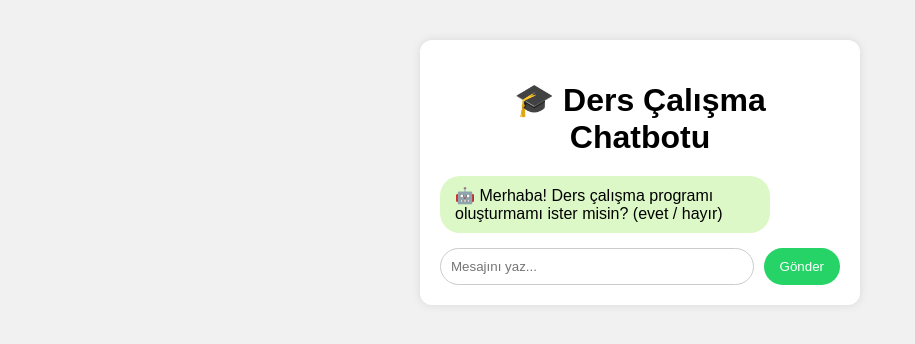
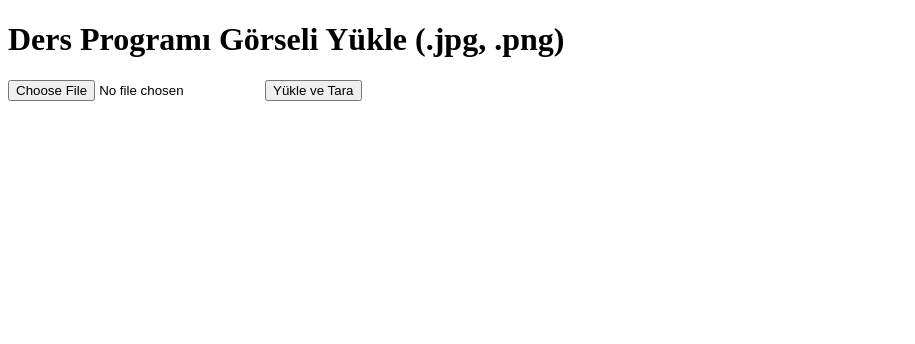
Before and after one commit to serraekici/AIcademic-teknofest, a Flask app: page / in a window 1280 px wide. Shown: the top 344 px of the page, without its empty margins (0-915 px from the left). Run offline with Flask 3, Linux system fonts and the light colour scheme.

Commit message:
ocr okuması yapıyor gpt tam  eğitilemedi

```diff
--- a/ders_prog/app.py
+++ b/ders_prog/app.py
@@ -1,203 +1,65 @@
-from flask import Flask, request, render_template, Response
-import os
-import docx
-import re
-import json
-from datetime import datetime, timedelta
-import pytesseract
-from PIL import Image
+from flask import Flask, render_template, request, redirect
+import os, json
+from utils.ocr import extract_text_from_image
+from utils.filename_cleaner import normalize_filename
+from utils.gpt_plan import generate_smart_plan
+from dotenv import load_dotenv
+from utils.text_cleaner import clean_exam_text
+
+
+load_dotenv()
 
 app = Flask(__name__)
-UPLOAD_FOLDER = "uploads"
+UPLOAD_FOLDER = 'uploads'
+SESSION_FILE = 'session_data.json'
 os.makedirs(UPLOAD_FOLDER, exist_ok=True)
 
-# Eğer Windows kullanıyorsan, Tesseract yolu
-pytesseract.pytesseract.tesseract_cmd = r"C:\Program Files\Tesseract-OCR\tesseract.exe"
+def save_session(data):
+    with open(SESSION_FILE, 'w', encoding='utf-8') as f:
+        json.dump(data, f, ensure_ascii=False, indent=2)
 
-def extract_content(file_path):
-    if file_path.endswith('.docx'):
-        doc = docx.Document(file_path)
-        text = ''
-        for para in doc.paragraphs:
-            text += para.text + '\n'
-        return text
-    elif file_path.endswith('.txt'):
-        with open(file_path, 'r', encoding='utf-8') as f:
-            text = f.read()
-        return text
-    elif file_path.lower().endswith(('.png', '.jpg', '.jpeg')):
-        img = Image.open(file_path)
-        text = pytesseract.image_to_string(img, lang='tur')
-        return text
-    else:
-        raise ValueError("Desteklenmeyen dosya türü. Sadece .docx, .txt, .png, .jpg yükleyin.")
-
-def temizle_ders_programi(ders_programi):
-    temiz_liste = []
-    for satir in ders_programi:
-        satir_lower = satir.lower()
-
-        # Çöp kelimeleri belirle
-        cop_kelime_listesi = [
-            "kodu", "ders adı", "tarih", "kamp", "kampüs", "kat",
-            "vadi", "üniversite", "diş", "hastane", "online",
-            "çalışma", "sınav", "saat"
-        ]
-
-        # Eğer satır çöp içeriyorsa ➔ atla
-        if any(cop in satir_lower for cop in cop_kelime_listesi):
-            continue
-
-        # Eğer satırda tarih formatı varsa ➔ atla
-        if re.search(r"\d{1,2}\.\d{1,2}\.\d{4}", satir):
-            continue
-
-        # Eğer satırda saat formatı varsa ➔ atla
-        if re.search(r"\d{1,2}:\d{2}", satir):
-            continue
-
-        # Eğer satır sadece sayı veya noktalama içeriyorsa ➔ atla
-        if not any(c.isalpha() for c in satir):
-            continue
-
-        # Eğer satır çok kısaysa ➔ atla
-        if len(satir.split()) <= 1:
-            continue
-
-        temiz_liste.append(satir)
-    return temiz_liste
-
-
-def parse_content(text):
-    ders_programi = []
-    sinav_takvimi = []
-
-    gunler_listesi = ["pazartesi", "salı", "çarşamba", "perşembe", "cuma", "cumartesi", "pazar"]
-
-    satirlar = text.split("\n")
-    temiz_satirlar = [satir.strip() for satir in satirlar if satir.strip()]
-
-    gunler_bulundu = any(any(gun in satir.lower() for gun in gunler_listesi) for satir in temiz_satirlar)
-
-    for satir in temiz_satirlar:
-        satir_lower = satir.lower()
-
-        # Tarih satırı mı?
-        if re.match(r"^\d{1,2}\.\d{1,2}\.\d{4}", satir) or re.match(r"^\d{1,2}\s\w+\s\d{4}", satir):
-            sinav_takvimi.append(satir)
-            continue
-
-        # Eğer ders günleri bulunmuşsa
-        if gunler_bulundu:
-            if any(gun in satir_lower for gun in gunler_listesi):
-                ders_programi.append(satir)
-        else:
-            ders_programi.append(satir)
-
-    # Ders listesini filtrele
-    ders_programi = temizle_ders_programi(ders_programi)
-
-    return ders_programi, sinav_takvimi
-
-def create_study_schedule(ders_programi, sinav_takvimi, priority=None, baslangic_tarihi=None):
-    if baslangic_tarihi is None:
-        baslangic_tarihi = datetime.today()
-
-    gunler_listesi = ["Pazartesi", "Salı", "Çarşamba", "Perşembe", "Cuma", "Cumartesi", "Pazar"]
-
-    gun_ders_map = {}
-    for satir in ders_programi:
-        parcalar = satir.strip().split()
-        if parcalar and parcalar[0].capitalize() in gunler_listesi:
-            gun = parcalar[0].capitalize()
-            ders = " ".join(parcalar[1:])
-            gun_ders_map[gun] = ders
-
-    sinavlar = []
-    for satir in sinav_takvimi:
-        tarih_eslesme = re.search(r"(\d{1,2})\.(\d{1,2})\.(\d{4})", satir)
-        if tarih_eslesme:
-            gun, ay, yil = tarih_eslesme.groups()
-            tarih = datetime(int(yil), int(ay), int(gun))
-            parcalar = satir.split()
-            ders_adi = " ".join(parcalar[2:]) if len(parcalar) > 2 else "Sınav"
-            sinavlar.append({"tarih": tarih, "ders": ders_adi})
-
-    program = []
-    son_tarih = max([s["tarih"] for s in sinavlar], default=baslangic_tarihi + timedelta(days=14))
-    gun = baslangic_tarihi
-
-    index = 0
-    while gun <= son_tarih:
-        gun_adi = gun.strftime("%A")
-        gun_adi_tr = gun_adi.replace("Monday", "Pazartesi").replace("Tuesday", "Salı") \
-            .replace("Wednesday", "Çarşamba").replace("Thursday", "Perşembe") \
-            .replace("Friday", "Cuma").replace("Saturday", "Cumartesi").replace("Sunday", "Pazar")
-
-        gun_plan = []
-
-        if gun_adi_tr in gun_ders_map:
-            gun_plan.append(f"{gun_ders_map[gun_adi_tr]} çalış")
-        elif index < len(ders_programi):
-            gun_plan.append(f"{ders_programi[index]} çalış")
-            index += 1
-
-        for sinav in sinavlar:
-            kalan_gun = (sinav["tarih"] - gun).days
-            if 0 <= kalan_gun <= 7:
-                gun_plan.append(f"{sinav['ders']} tekrar yap")
-
-        if priority and priority.lower() != "yok":
-            gun_plan.append(f"{priority} dersi ağırlıklı çalış")
-
-        if gun_plan:
-            program.append({
-                "tarih": gun.strftime("%d %B %Y %A"),
-                "yapilacaklar": gun_plan
-            })
-
-        gun += timedelta(days=1)
-
-    return program
+def load_session():
+    if os.path.exists(SESSION_FILE):
+        with open(SESSION_FILE, 'r', encoding='utf-8') as f:
+            return json.load(f)
+    return {}
 
 @app.route('/', methods=['GET', 'POST'])
 def index():
     if request.method == 'POST':
-        files = request.files.getlist('file')
-        priority = request.form.get('priority', '').strip()
+        file = request.files['image']
+        filename = normalize_filename(file.filename)
+        filepath = os.path.join(UPLOAD_FOLDER, filename)
+        file.save(filepath)
 
-        ders_programi = []
-        sinav_takvimi = []
+        ocr_text = extract_text_from_image(filepath)
+        print("OCR ÇIKTISI:\n", ocr_text)
+        exam_text = clean_exam_text(ocr_text)
 
-        for file in files:
-            filename = file.filename
-            filepath = os.path.join(UPLOAD_FOLDER, filename)
-            file.save(filepath)
+        smart_plan = generate_smart_plan(exam_text, start_date="18 Mart")
+        save_session({
+            "ocr_text": ocr_text,
+            "exam_text": exam_text,
+            "plan_text": smart_plan
+        })
 
-            try:
-                content = extract_content(filepath)
-            except Exception as e:
-                print(f"Hata: {e}")
-                continue
+        return redirect('/plan')
 
-            dersler, sinavlar = parse_content(content)
+    return render_template("index.html")
 
-            if len(sinavlar) > len(dersler):
-                sinav_takvimi += sinavlar + dersler
-            else:
-                ders_programi += dersler + sinavlar
+@app.route('/plan')
+def plan():
+    data = load_session()
+    plan_text = data.get("plan_text", "Plan oluşturulamadı.")
+    return render_template("plan.html", plan=plan_text)
 
-        program = create_study_schedule(ders_programi, sinav_takvimi, priority)
-
-        response_data = {
-            "ders_programi": ders_programi,
-            "sinav_takvimi": sinav_takvimi,
-            "calisma_programi": program
-        }
-        response_json = json.dumps(response_data, ensure_ascii=False)
-        return Response(response=response_json, status=200, mimetype="application/json")
-
-    return render_template('index.html')
+@app.route('/today')
+def today():
+    from utils.gpt_plan import what_to_study_today
+    data = load_session()
+    plan_text = data.get("plan_text", "")
+    suggestion = what_to_study_today(plan_text)
+    return f"<h2>📅 Bugünlük Öneri:</h2><pre>{suggestion}</pre><br><a href='/plan'>🔙 Plana Dön</a>"
 
 if __name__ == '__main__':
     app.run(debug=True)
--- /dev/null
+++ b/ders_prog/session_data.json
@@ -0,0 +1,5 @@
+{
+  "ocr_text": "DERS ADI\n\nSistem Programlama\nSağlıkta İletişim\nYazılım Mühendisliği\nGörüntü İşleme\nBilgisayar Ağları\n\nSinyaller ve Sistemler\n\nTARİH - SAAT\n22.03.2025 - 09:00 - 10:50\n22.03.2025 - 11:00 - 12:00\n24.03.2025 - 09:00 - 10:50\n24.03.2025 - 13:00 - 13:50\n25.03.2025 - 09:00 - 10:50\n27.03.2025 - 09:00 - 10:50\n\nKAMP\nVadi Kampi\nVadi Kampi\nVadi Kampi\nVadi Kampi\nVadi Kampi\nVadi Kampi\n",
+  "exam_text": "",
+  "plan_text": "18 Mart → Matematik\n19 Mart → Kimya\n20 Mart → Fizik\n21 Mart → Matematik\n22 Mart → Tarih\n23 Mart → Kimya\n24 Mart → Fizik\n25 Mart → Tarih"
+}
--- a/ders_prog/templates/index.html
+++ b/ders_prog/templates/index.html
@@ -2,219 +2,13 @@
 <html lang="tr">
 <head>
     <meta charset="UTF-8">
-    <title>Ders Çalışma Chatbotu</title>
-
-    <style>
-        body {
-            font-family: Arial, sans-serif;
-            background-color: #f1f1f1;
-            margin: 0;
-            padding: 0;
-        }
-
-        .chat-container {
-            width: 400px;
-            margin: 40px auto;
-            background: #fff;
-            padding: 20px;
-            border-radius: 12px;
-            box-shadow: 0 0 10px rgba(0,0,0,0.1);
-        }
-
-        h1 {
-            text-align: center;
-            margin-bottom: 20px;
-        }
-
-        #chat-box {
-            max-height: 400px;
-            overflow-y: auto;
-            margin-bottom: 15px;
-            display: flex;
-            flex-direction: column;
-            gap: 10px;
-        }
-
-        .bot-message, .user-message {
-            padding: 10px 15px;
-            border-radius: 20px;
-            max-width: 75%;
-        }
-
-        .bot-message {
-            background-color: #dcf8c6;
-            align-self: flex-start;
-        }
-
-        .user-message {
-            background-color: #34b7f1;
-            color: white;
-            align-self: flex-end;
-        }
-
-        #input-area {
-            display: flex;
-            gap: 10px;
-        }
-
-        #user-input {
-            flex: 1;
-            padding: 10px;
-            border-radius: 20px;
-            border: 1px solid #ccc;
-        }
-
-        button {
-            background-color: #25d366;
-            color: white;
-            border: none;
-            padding: 10px 16px;
-            border-radius: 20px;
-            cursor: pointer;
-        }
-        button:hover {
-            background-color: #1ebe5d;
-        }
-    </style>
-
+    <title>Ders Görsel Yükle</title>
 </head>
 <body>
-
-<div class="chat-container">
-    <h1>🎓 Ders Çalışma Chatbotu</h1>
-
-    <div id="chat-box">
-        <div class="bot-message">🤖 Merhaba! Ders çalışma programı oluşturmamı ister misin? (evet / hayır)</div>
-    </div>
-
-    <div id="input-area">
-        <input type="text" id="user-input" placeholder="Mesajını yaz...">
-        <button onclick="sendMessage()">Gönder</button>
-    </div>
-
-    <input type="file" id="file-input" style="display: none;" multiple>
-</div>
-
-<script>
-let chatState = "start";
-let filesToUpload = [];
-
-function sendMessage() {
-    const input = document.getElementById("user-input");
-    const text = input.value.trim();
-    if (!text) return;
-
-    addMessage(text, "user-message");
-    input.value = "";
-
-    handleConversation(text.toLowerCase());
-}
-
-function addMessage(text, className) {
-    const chatBox = document.getElementById("chat-box");
-    const div = document.createElement("div");
-    div.className = className;
-    div.innerText = text;
-    chatBox.appendChild(div);
-    chatBox.scrollTop = chatBox.scrollHeight;
-}
-
-function handleConversation(message) {
-    if (chatState === "start") {
-        if (message.includes("evet")) {
-            addMessage("📄 Sınav takvimin var mı? (evet / hayır)", "bot-message");
-            chatState = "askExam";
-        } else {
-            addMessage("🚫 Tamam, görüşmek üzere!", "bot-message");
-            chatState = "end";
-        }
-        return;
-    }
-
-    if (chatState === "askExam") {
-        if (message.includes("evet")) {
-            addMessage("📂 Lütfen sınav takvimi dosyasını yükleyin.", "bot-message");
-            document.getElementById('file-input').style.display = "block";
-            document.getElementById('file-input').onchange = (e) => {
-                filesToUpload.push(...e.target.files);
-                addMessage("✅ Sınav takvimi yüklendi. Ders programın var mı? (evet / hayır)", "bot-message");
-                document.getElementById('file-input').style.display = "none";
-                chatState = "askSchedule";
-            };
-        } else {
-            addMessage("📚 Ders programın var mı? (evet / hayır)", "bot-message");
-            chatState = "askSchedule";
-        }
-        return;
-    }
-
-    if (chatState === "askSchedule") {
-        if (message.includes("evet")) {
-            addMessage("📂 Lütfen ders programı dosyasını yükleyin.", "bot-message");
-            document.getElementById('file-input').style.display = "block";
-            document.getElementById('file-input').onchange = (e) => {
-                filesToUpload.push(...e.target.files);
-                document.getElementById('file-input').style.display = "none";
-                askPriority();
-            };
-        } else {
-            askPriority();
-        }
-        return;
-    }
-}
-
-function askPriority() {
-    addMessage("🎯 Ağırlıklı çalışmak istediğin bir ders var mı? (Örn: Matematik)", "bot-message");
-    chatState = "askPriority";
-    document.getElementById('user-input').onkeypress = (e) => {
-        if (e.key === 'Enter') {
-            e.preventDefault();
-            sendPriority();
-        }
-    };
-    document.querySelector('button').onclick = sendPriority;
-}
-
-function sendPriority() {
-    const input = document.getElementById("user-input");
-    const priorityLesson = input.value.trim();
-    if (!priorityLesson) return;
-
-    addMessage(priorityLesson, "user-message");
-    input.value = "";
-
-    uploadAll(priorityLesson);
-}
-
-async function uploadAll(priorityLesson) {
-    const formData = new FormData();
-    for (let file of filesToUpload) {
-        formData.append('file', file);
-    }
-    formData.append('priority', priorityLesson);
-
-    const response = await fetch('/', {
-        method: 'POST',
-        body: formData
-    });
-
-    const data = await response.json();
-    if (data.calisma_programi) {
-        showPlan(data.calisma_programi);
-    } else {
-        addMessage("⚠️ Çalışma planı oluşturulamadı.", "bot-message");
-    }
-}
-
-function showPlan(plan) {
-    let message = "🗓️ Çalışma Planın:\n\n";
-    plan.forEach(item => {
-        message += `📅 ${item.tarih}: ${item.yapilacaklar.join(", ")}\n`;
-    });
-    addMessage(message, "bot-message");
-}
-</script>
-
+    <h1>Ders Programı Görseli Yükle (.jpg, .png)</h1>
+    <form method="POST" enctype="multipart/form-data">
+        <input type="file" name="image" accept="image/*" required>
+        <button type="submit">Yükle ve Tara</button>
+    </form>
 </body>
 </html>
--- a/ders_prog/uploads/Pazartesi Matematik.txt
+++ b/ders_prog/uploads/Pazartesi Matematik.txt
@@ -1,4 +1,4 @@
-Pazartesi Matematik
+12 Mayıs 2025 - Matematik
 14 Mayıs 2025 - Fizik Sınavı
-Çarşamba Kimya
+18 Mayıs 2025 - Kimya
 20 Mayıs 2025 - Kimya Sınavı
```
Also changed, not shown: ders_prog/templates/plan.html (added, +14 -0 lines), ders_prog/utils/filename_cleaner.py (added, +8 -0 lines), ders_prog/utils/gpt_plan.py (added, +46 -0 lines), ders_prog/utils/ocr.py (added, +25 -0 lines), ders_prog/utils/text_cleaner.py (added, +29 -0 lines), ders_prog/uploads/WhatsApp_Gorsel_2025-04-28_saat_17.39.25_5e792e65.jpg (added), ders_prog/uploads/WhatsApp_Gorsel_2025-04-28_saat_17.39.25_5e792e65_cleaned_cleaned.png (added), ders_prog/uploads/WhatsApp_Gorsel_2025-04-28_saat_17.39.31_d6dd0191.jpg (added), ders_prog/uploads/WhatsApp_Gorsel_2025-04-28_saat_17.39.31_d6dd0191_cleaned_cleaned.png (added).
